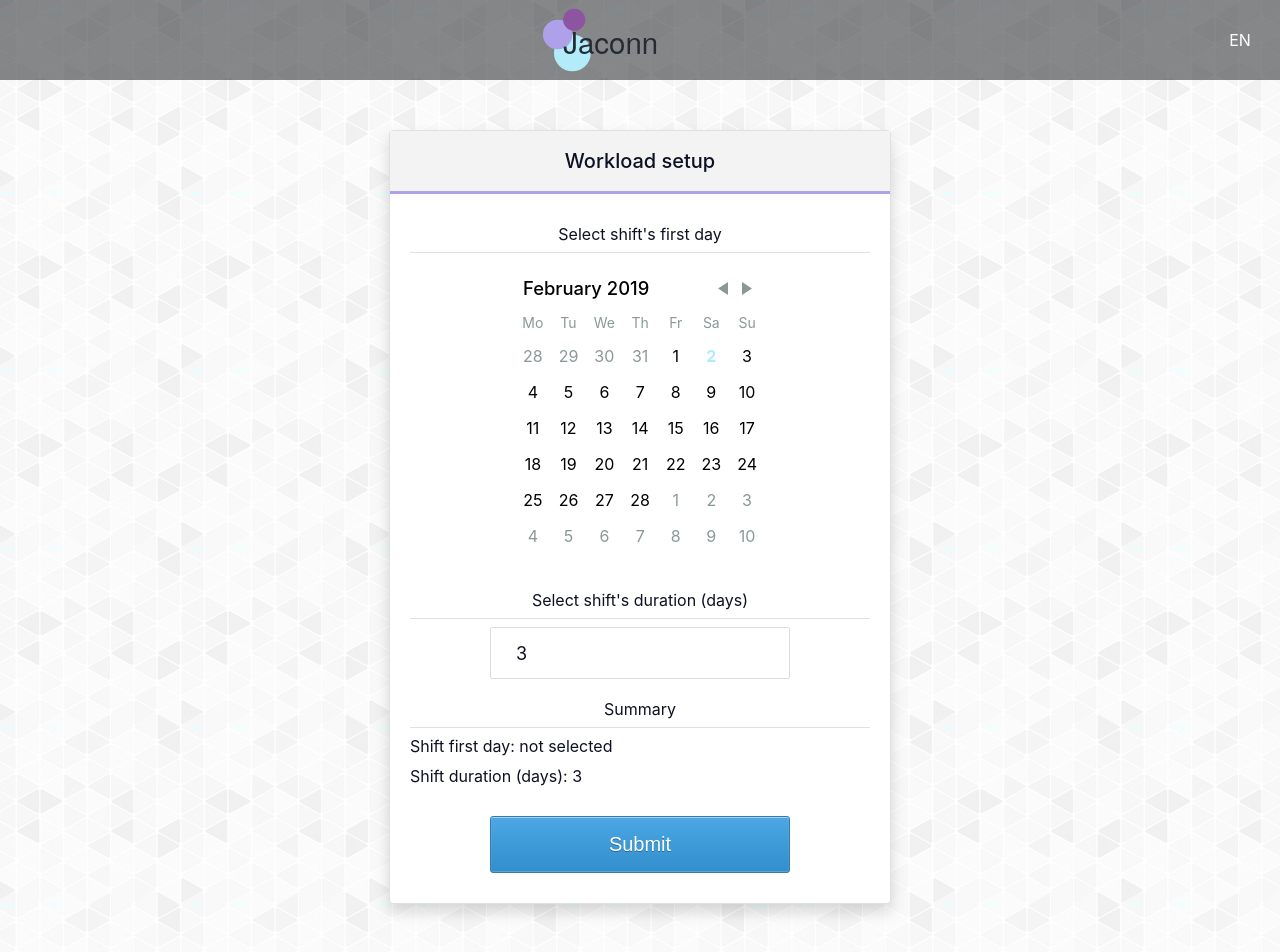
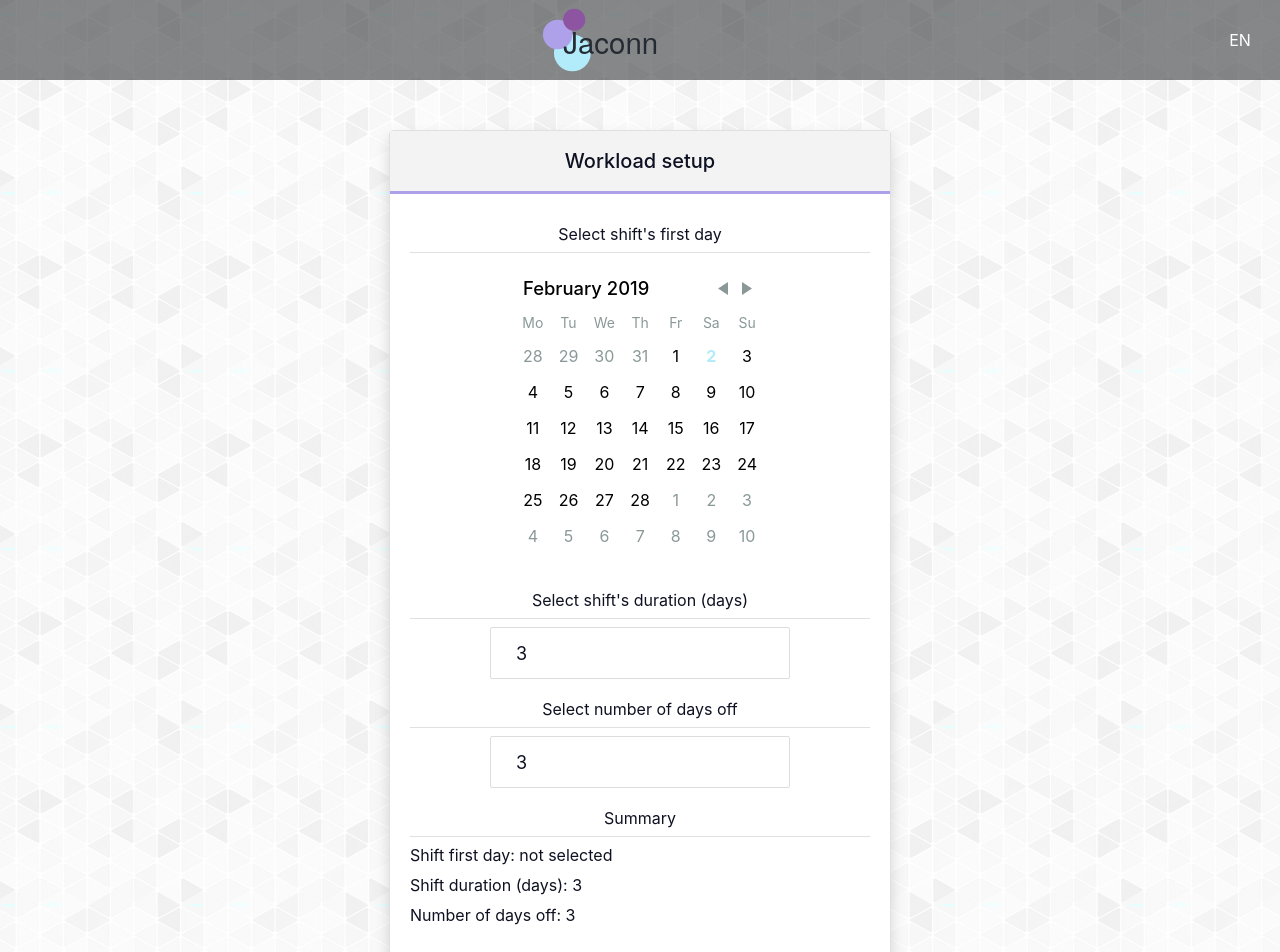
Before and after one commit to mzeleniuk/Jaconn, a React (Create React App) app: page / in a window 1280 px wide. Shown: the top 952 px of the page. Built offline with nearby package versions, Linux system fonts and the light colour scheme.

Commit message:
Add ability to set custom days-off duration

```diff
--- a/package.json
+++ b/package.json
@@ -1,6 +1,6 @@
 {
   "name": "jaconn",
-  "version": "1.0.1",
+  "version": "1.1.0",
   "private": true,
   "dependencies": {
     "react": "^16.7.0",
--- a/src/components/calendar.jsx
+++ b/src/components/calendar.jsx
@@ -14,10 +14,11 @@ const modifiersStyles = {
 class Calendar extends PureComponent {
     calculateWorkingDays = () => {
         const result = [];
+        const daysOffDuration = this.props.daysOffDuration;
         const duration = this.props.duration;
         const startDate = this.props.startDate;
 
-        if (startDate && duration) {
+        if (daysOffDuration && startDate && duration) {
             const startDayNumberInYear = this.getDayNumberOfYear(startDate);
             const targetYear = startDate.getFullYear();
             const daysOfYear = this.getDaysOfYear(targetYear);
@@ -38,7 +39,7 @@ class Calendar extends PureComponent {
             for (let i = 0, j = 0; i < futureDates.length; i++) {
                 if (j < duration) {
                     mappedFutureDates.push(futureDates[i]);
-                } else if ( j === (duration * 2 - 1)) {
+                } else if (j === (duration + daysOffDuration - 1)) {
                     j = -1;
                 }
 
@@ -46,9 +47,9 @@ class Calendar extends PureComponent {
             }
 
             for (let a = pastDates.length - 1, b = 0; a >= 0; a--) {
-                 if (b === (duration * 2)) {
+                if (b === (duration + daysOffDuration)) {
                     b = 0;
-                } else if (b >= duration) {
+                } else if (b >= daysOffDuration) {
                     mappedPastDates.push(pastDates[a]);
                 }
 
@@ -121,6 +122,7 @@ const mapStateToProps = state => {
             weekdaysLong: state.dictionary.data['WeekdaysLong'],
             weekdaysShort: state.dictionary.data['WeekdaysShort']
         },
+        daysOffDuration: state.workload.data.daysOffDuration,
         duration: state.workload.data.shiftDuration,
         startDate: state.workload.data.shiftStartDate
     };
--- a/src/components/workload.jsx
+++ b/src/components/workload.jsx
@@ -24,9 +24,11 @@ class Workload extends Component {
         const cachedWorkload = Storage.loadWorkload();
 
         this.state = {
+            daysOffDuration: cachedWorkload ? cachedWorkload.daysOffDuration : 3,
             shiftDuration: cachedWorkload ? cachedWorkload.shiftDuration : 3,
             shiftStartDate: cachedWorkload ? new Date(cachedWorkload.shiftStartDate) : null,
             validationErrors: {
+                daysOffDurationError: false,
                 shiftDurationError: false,
                 shiftStartDateError: false
             }
@@ -38,6 +40,7 @@ class Workload extends Component {
 
         if (cachedWorkload) {
             const workload = {
+                daysOffDuration: cachedWorkload.daysOffDuration,
                 shiftDuration: cachedWorkload.shiftDuration,
                 shiftStartDate: new Date(cachedWorkload.shiftStartDate)
             };
@@ -60,17 +63,26 @@ class Workload extends Component {
         });
     };
 
+    handleDaysOffDurationChange = item => {
+        this.setState({
+            daysOffDuration: item,
+            validationErrors: { ...this.state.validationErrors, daysOffDurationError: !item }
+        });
+    };
+
     handleSubmit = () => {
-        if (!this.state.shiftDuration || !this.state.shiftStartDate) {
+        if (!this.state.daysOffDuration || !this.state.shiftDuration || !this.state.shiftStartDate) {
             this.setState({
                 validationErrors: {
                     ...this.state.validationErrors,
+                    daysOffDurationError: !this.state.daysOffDuration,
                     shiftDurationError: !this.state.shiftDuration,
                     shiftStartDateError: !this.state.shiftStartDate
                 }
             });
         } else {
             const workload = {
+                daysOffDuration: this.state.daysOffDuration,
                 shiftDuration: this.state.shiftDuration,
                 shiftStartDate: this.state.shiftStartDate
             };
@@ -120,12 +132,23 @@ class Workload extends Component {
                     </div>
 
                     <div className="data-container">
+                        <p>{this.props.dictionary.selectDaysOffDuration}</p>
+
+                        <hr />
+
+                        <Dropdown list={duration}
+                                  selectedItem={this.state.daysOffDuration}
+                                  handleItemSelect={this.handleDaysOffDurationChange}
+                        />
+                    </div>
+
+                    <div className="data-container">
                         <p>{this.props.dictionary.summary}</p>
 
                         <hr />
 
                         <p style={{textAlign: "left", marginBottom: "10px"}}>
-                            <span className="white-space-after">{this.props.dictionary.firstDay}:</span>
+                            <span className="white-space-after">{this.props.dictionary.firstDay}</span>
 
                             <span className={this.state.validationErrors.shiftStartDateError ? "invalid" : "valid"}>
                                 {this.state.shiftStartDate ? this.state.shiftStartDate.toLocaleDateString() : this.props.dictionary.notSelected}
@@ -133,10 +156,18 @@ class Workload extends Component {
                         </p>
 
                         <p style={{textAlign: "left", marginBottom: "10px"}}>
-                            <span className="white-space-after">{this.props.dictionary.duration}:</span>
+                            <span className="white-space-after">{this.props.dictionary.duration}</span>
 
                             <span className={this.state.validationErrors.shiftDurationError ? "invalid" : "valid"}>
                                 {this.state.shiftDuration}
+                            </span>
+                        </p>
+
+                        <p style={{textAlign: "left", marginBottom: "10px"}}>
+                            <span className="white-space-after">{this.props.dictionary.daysOffDuration}</span>
+
+                            <span className={this.state.validationErrors.daysOffDurationError ? "invalid" : "valid"}>
+                                {this.state.daysOffDuration}
                             </span>
                         </p>
 
@@ -152,10 +183,12 @@ const mapStateToProps = state => {
     return {
         dictionary: {
             code: state.dictionary.data['Code'],
+            daysOffDuration: state.dictionary.data['DaysOffDuration'],
             duration: state.dictionary.data['Duration'],
             firstDay: state.dictionary.data['FirstDay'],
             months: state.dictionary.data['Months'],
             notSelected: state.dictionary.data['NotSelected'],
+            selectDaysOffDuration: state.dictionary.data['SelectDaysOffDuration'],
             selectDuration: state.dictionary.data['SelectDuration'],
             selectFirstDay: state.dictionary.data['SelectFirstDay'],
             submit: state.dictionary.data['Submit'],
--- a/src/services/dictionaries.js
+++ b/src/services/dictionaries.js
@@ -1,10 +1,12 @@
 class Dictionaries {
     static EN = {
         Code: 'EN',
-        Duration: 'Shift duration (days)',
-        FirstDay: 'Shift first day',
+        DaysOffDuration: 'Number of days off:',
+        Duration: 'Shift duration (days):',
+        FirstDay: 'Shift first day:',
         Months: ['January', 'February', 'March', 'April', 'May', 'June', 'July', 'August', 'September', 'October', 'November', 'December'],
         NotSelected: 'not selected',
+        SelectDaysOffDuration: 'Select number of days off',
         SelectDuration: "Select shift's duration (days)",
         SelectFirstDay: "Select shift's first day",
         Submit: 'Submit',
@@ -16,10 +18,12 @@ class Dictionaries {
 
     static UA = {
         Code: 'UA',
-        Duration: 'Тривалість зміни (днів)',
-        FirstDay: 'Перший день зміни',
+        DaysOffDuration: 'Кількість вихідних днів:',
+        Duration: 'Тривалість зміни (днів):',
+        FirstDay: 'Перший день зміни:',
         Months: ['Січень', 'Лютий', 'Березень', 'Квітень', 'Травень', 'Червень', 'Липень', 'Серпень', 'Вересень', 'Жовтень', 'Листопад', 'Грудень'],
         NotSelected: 'не обрано',
+        SelectDaysOffDuration: 'Оберіть кількість вихідних днів',
         SelectDuration: 'Оберіть тривалість зміни (днів)',
         SelectFirstDay: 'Оберіть перший день зміни',
         Submit: 'Підтвердити',
```
Also changed, not shown: 1 other file (tests, documents, lock files or other folders).
